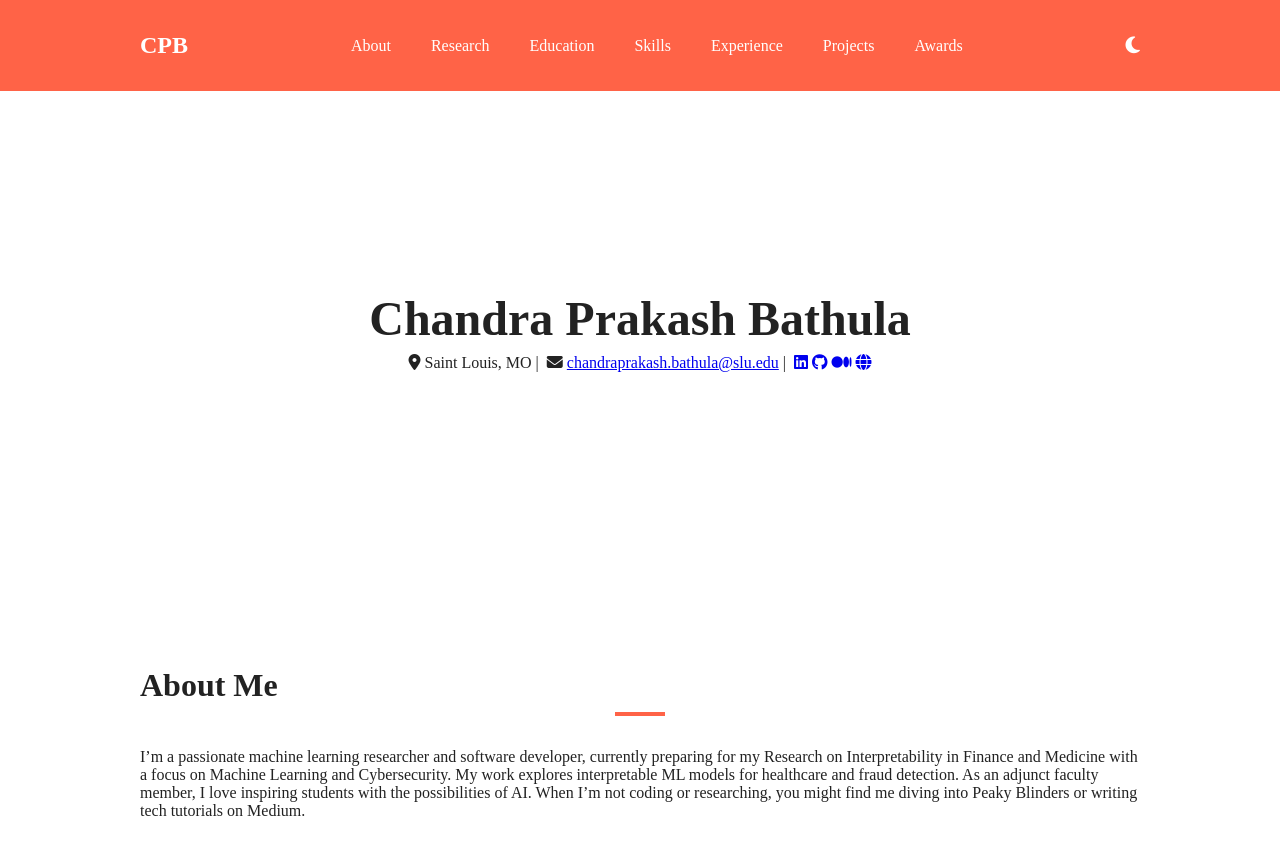
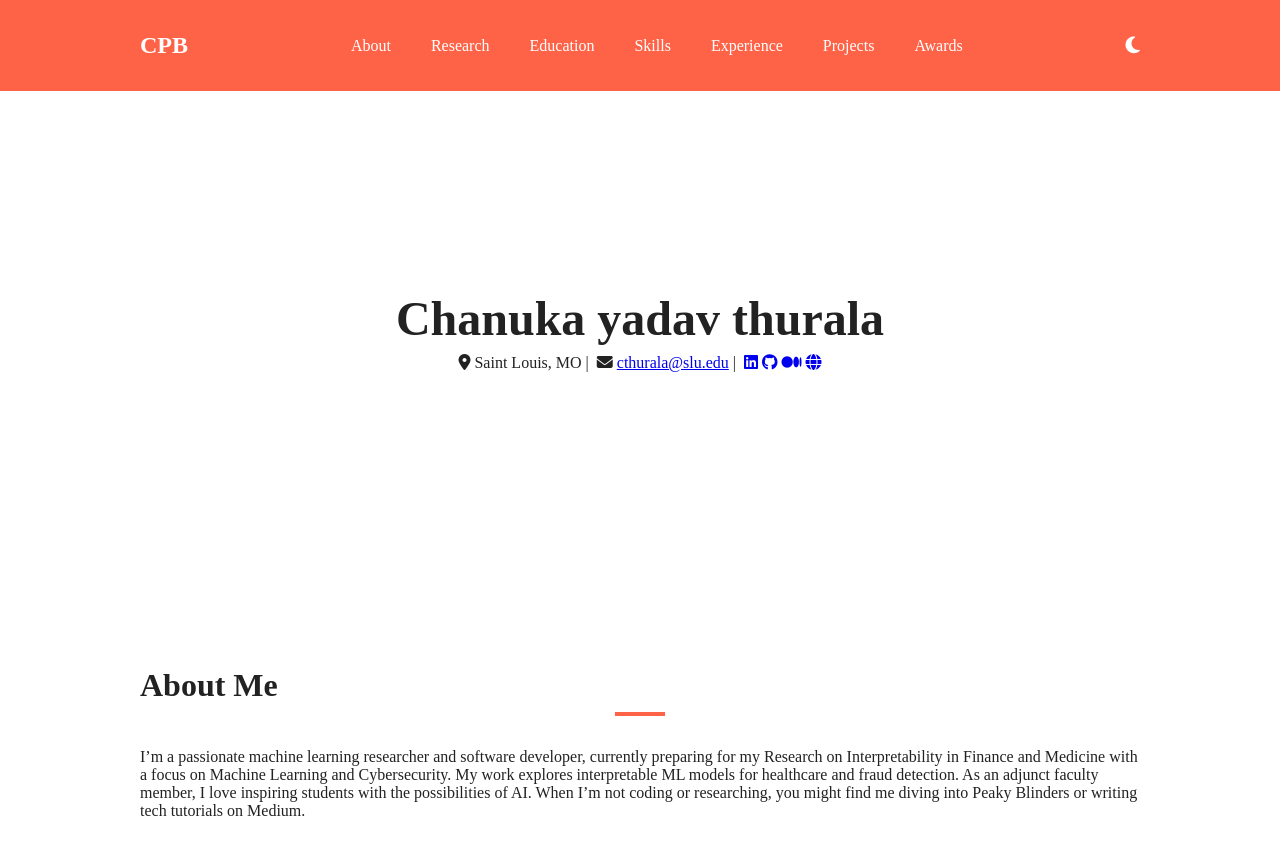
Before and after one commit to ChanukaThurala/poritfilio, a plain HTML site: page index.html in a window 1280 px wide. Shown: the top 855 px of the page. Drawn offline with nearby package versions, Linux system fonts and the light colour scheme; a small style sheet from the web is missing.

Commit message:
Update index.html

```diff
--- a/index.html
+++ b/index.html
@@ -6,7 +6,7 @@
     name="viewport"
     content="width=device-width, initial-scale=1, viewport-fit=cover"
   />
-  <title>Chandra Prakash Bathula | Resume</title>
+  <title>Chanuka yaadav thurala | Resume</title>
 
   <!-- AOS (Animate On Scroll) -->
   <link
@@ -47,12 +47,12 @@
   <!-- HERO -->
   <header id="hero">
     <div class="container hero-content" data-aos="fade-down">
-      <h1>Chandra Prakash Bathula</h1>
+      <h1>Chanuka yadav thurala</h1>
       <p class="contact-line">
         <i class="fas fa-map-marker-alt"></i> Saint Louis, MO |
         <i class="fas fa-envelope"></i>
-        <a href="mailto:chandraprakash.bathula@slu.edu"
-          >chandraprakash.bathula@slu.edu</a
+        <a href="mailto:cthurala@slu.edu"
+          >cthurala@slu.edu</a
         > |
         <a href="#" target="_blank"><i class="fab fa-linkedin"></i></a>
         <a href="#" target="_blank"><i class="fab fa-github"></i></a>
```
